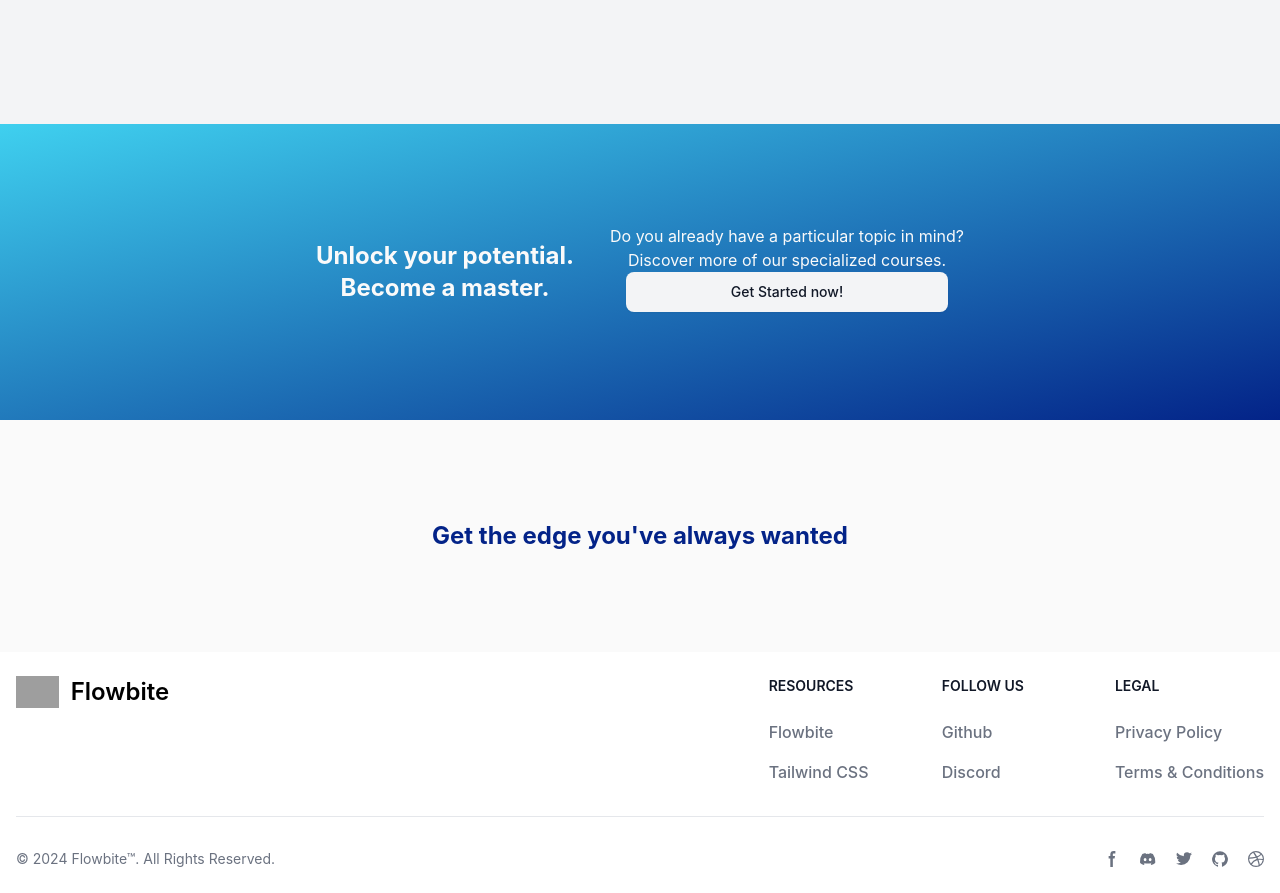
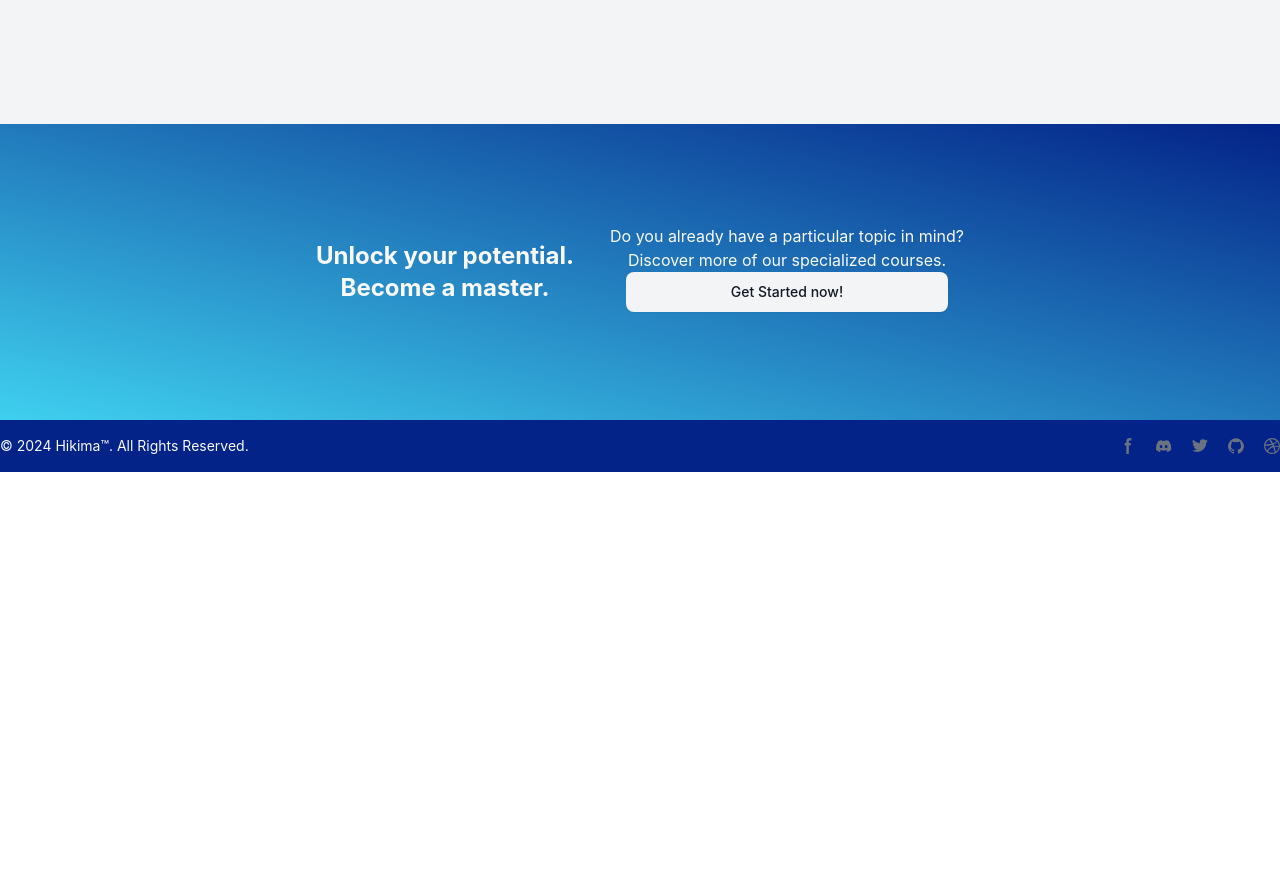
Before and after one commit to SodiqOgundairo/HikimaWeb, a website: page dist/index.html in a window 1280 px wide. Shown: the part 2140-3033 px from the top of the page. After the commit the page ends 2612 px from the top, so only its background shows below. Drawn offline with nearby package versions, Linux system fonts and the light colour scheme; grey boxes are pictures that could not be loaded.

Commit message:
LP cmplete

```diff
--- a/dist/assets/css/custom.css
+++ b/dist/assets/css/custom.css
@@ -1,3 +1,29 @@
+*{
+    padding: 0;
+    margin: 0;
+}
+
+
+*::-webkit-scrollbar {
+    width: 8px; /* Adjust width as needed */
+    height: 8px; /* Adjust height as needed */
+  }
+
+*::-webkit-scrollbar-track {
+    background: #f1f1f1; /* Adjust track color */
+  }
+
+*::-webkit-scrollbar-thumb {
+    background-color: #999; /* Adjust thumb color */
+    border-radius: 6px; /* Adjust border-radius as needed */
+  }
+
+  *:-webkit-scrollbar-thumb:hover {
+    background-color: #777; /* Adjust hover color */
+  }
+
+
+
 .hero-bg {
     background-image: url('../img/hero.jpg');
 }
@@ -6,3 +32,23 @@
     background-image: url('../img/courses-bg.jpg');
 
 } */
+
+
+
+.custom-scrollbar::-webkit-scrollbar {
+    width: 8px; /* Adjust width as needed */
+    height: 8px; /* Adjust height as needed */
+  }
+
+  .custom-scrollbar::-webkit-scrollbar-track {
+    background: #f1f1f1; /* Adjust track color */
+  }
+
+  .custom-scrollbar::-webkit-scrollbar-thumb {
+    background-color: #999; /* Adjust thumb color */
+    border-radius: 6px; /* Adjust border-radius as needed */
+  }
+
+  .custom-scrollbar::-webkit-scrollbar-thumb:hover {
+    background-color: #777; /* Adjust hover color */
+  }
--- a/dist/index.html
+++ b/dist/index.html
@@ -302,7 +302,7 @@
 
       <!-- UNLOCK YOUR POTENTIAL -->
       <section
-        class="potential py-[100px] bg-gradient-to-br from-theme to-accent md:flex items-center mx-auto justify-center gap-9 text-center md:text-left"
+        class="potential py-[100px] bg-gradient-to-tr from-theme to-accent md:flex items-center mx-auto justify-center gap-9 text-center md:text-left"
       >
         <p class="text-2xl md:text-3xl text-light font-bold">
           Unlock your potential. <span class="block"> Become a master. </span>
@@ -324,35 +324,48 @@
       <!-- UNLOCK YOUR POTENTIAL END -->
 
       <!-- GET THE EDGE -->
-      <section
+      <!-- <section
       class="potential py-[100px] bg-light p-10 mx-auto"
     >
-      <p class="text-2xl md:text-3xl font-bold text-center text-accent ">
+      <p class="text-2xl md:text-3xl font-bold md:text-center text-accent ">
         Get the edge you've always wanted
       </p>
+      <p class="text-base w-full md:w-2/5 md:text-center">
+        Our courses are entirely hands on and real time oriented. The instructors are network security and intrusion specialists with several years of experience.
+      </p>
       <div class="md:flex md:justify-center">
+        <div class="grid grid-cols-2 gap-4 md:grid-cols-1">
+          <div class="bg-white rounded-lg shadow-md p-4 md:flex">
+            <img src="assets/img/learn.jpg" alt="">
+            <h2>Card Title 1</h2>
+          </div>
+        </div>
 
       </div>
-    </section>
+    </section> -->
       <!-- GET THE EDGE END -->
 
+    </main>
+  <!-- MAIN ENDS HERE  -->
 
 
-<footer class="bg-white dark:bg-gray-900">
-  <div class="mx-auto w-full max-w-screen-xl p-4 py-6 lg:py-8">
-      <div class="md:flex md:justify-between">
+<!-- FOOTER -->
+<footer class="bg-accent  dark:bg-gray-900">
+  <div class="mx-auto w-full max-w-screen-xl">
+  <!-- <div class="mx-auto w-full max-w-screen-xl p-4 py-6 lg:py-8"> -->
+      <!-- <div class="md:flex md:justify-between">
         <div class="mb-6 md:mb-0">
-            <a href="https://flowbite.com/" class="flex items-center">
-                <img src="https://flowbite.com/docs/images/logo.svg" class="h-8 me-3" alt="FlowBite Logo" />
-                <span class="self-center text-2xl font-semibold whitespace-nowrap dark:text-white">Flowbite</span>
+            <a href="#" class="flex items-center">
+                <img src="assets/img/logo_lt.png" class="h-8 me-3" alt="Hikima Logo" />
+                <span class="self-center text-2xl font-semibold whitespace-nowrap dark:text-white">Hikima</span>
             </a>
         </div>
         <div class="grid grid-cols-2 gap-8 sm:gap-6 sm:grid-cols-3">
             <div>
-                <h2 class="mb-6 text-sm font-semibold text-gray-900 uppercase dark:text-white">Resources</h2>
+                <h2 class="mb-6 text-sm font-semibold text-light uppercase dark:text-white">Resources</h2>
                 <ul class="text-gray-500 dark:text-gray-400 font-medium">
                     <li class="mb-4">
-                        <a href="https://flowbite.com/" class="hover:underline">Flowbite</a>
+                        <a href="courses.html" class="hover:underline">Flowbite</a>
                     </li>
                     <li>
                         <a href="https://tailwindcss.com/" class="hover:underline">Tailwind CSS</a>
@@ -360,7 +373,7 @@
                 </ul>
             </div>
             <div>
-                <h2 class="mb-6 text-sm font-semibold text-gray-900 uppercase dark:text-white">Follow us</h2>
+                <h2 class="mb-6 text-sm font-semibold text-light uppercase dark:text-white">Follow us</h2>
                 <ul class="text-gray-500 dark:text-gray-400 font-medium">
                     <li class="mb-4">
                         <a href="https://github.com/themesberg/flowbite" class="hover:underline ">Github</a>
@@ -371,7 +384,7 @@
                 </ul>
             </div>
             <div>
-                <h2 class="mb-6 text-sm font-semibold text-gray-900 uppercase dark:text-white">Legal</h2>
+                <h2 class="mb-6 text-sm font-semibold text-light uppercase dark:text-white">Legal</h2>
                 <ul class="text-gray-500 dark:text-gray-400 font-medium">
                     <li class="mb-4">
                         <a href="#" class="hover:underline">Privacy Policy</a>
@@ -382,10 +395,10 @@
                 </ul>
             </div>
         </div>
-    </div>
-    <hr class="my-6 border-gray-200 sm:mx-auto dark:border-gray-700 lg:my-8" />
-    <div class="sm:flex sm:items-center sm:justify-between">
-        <span class="text-sm text-gray-500 sm:text-center dark:text-gray-400">© <span id="year"></span> <a href="https://flowbite.com/" class="hover:underline">Flowbite™</a>. All Rights Reserved.
+    </div> -->
+    <!-- <hr class="my-6 border-gray-200 sm:mx-auto dark:border-gray-700 lg:my-8" /> -->
+    <div class="sm:flex sm:items-center sm:justify-between py-4">
+        <span class="text-sm text-light sm:text-center dark:text-gray-400">© <span id="year"></span> <a href="https://flowbite.com/" class="hover:underline">Hikima™</a>. All Rights Reserved.
         </span>
         <div class="flex mt-4 sm:justify-center sm:mt-0">
             <a href="#" class="text-gray-500 hover:text-gray-900 dark:hover:text-white">
@@ -423,7 +436,8 @@
   </div>
 </footer>
 
-    </main>
+<!-- FOOTER END -->
+
     <script src="../node_modules/flowbite/dist/flowbite.min.js"></script>
     <script src="assets/js/main.js"></script>
   </body>
```
Also changed, not shown: dist/assets/css/style.css, dist/assets/img/learn.jpg (added), 2 other files.
